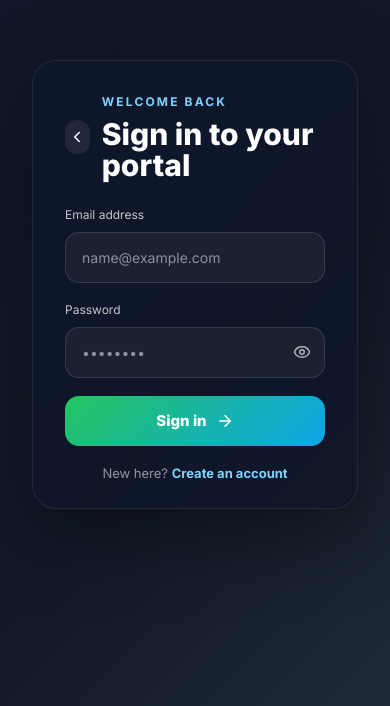
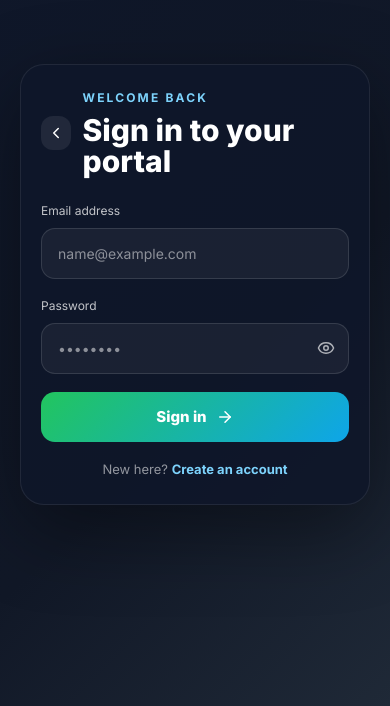
Before and after one commit to amandeeppant/travel-platform, a Next.js app: page /login in a window 390 px wide. Shown: the part 138-844 px from the top of the page. Built offline with nearby package versions, Linux system fonts and the light colour scheme.

Commit message:
Fix login/register mobile padding and correct portal sidebar toggling

```diff
--- a/src/app/login/page.tsx
+++ b/src/app/login/page.tsx
@@ -51,10 +51,10 @@ export default function LoginPage() {
   };
 
   return (
-    <div style={{ minHeight: "100vh", display: "flex", alignItems: "center", justifyContent: "center", background: "linear-gradient(135deg,#0f172a 0%,#111827 60%,#1f2937 100%)", padding: "32px" }}>
+    <div style={{ minHeight: "100vh", display: "flex", alignItems: "center", justifyContent: "center", background: "linear-gradient(135deg,#0f172a 0%,#111827 60%,#1f2937 100%)", padding: "16px 20px" }}>
       <motion.div initial={{ opacity: 0, y: 24 }} animate={{ opacity: 1, y: 0 }} transition={{ duration: 0.45 }}
-        style={{ width: "100%", maxWidth: 520, background: "rgba(15,23,42,0.9)", border: "1px solid rgba(255,255,255,0.08)", borderRadius: 24, boxShadow: "0 24px 80px rgba(0,0,0,0.4)", overflow: "hidden" }}>
-        <div style={{ padding: "32px 32px 24px" }}>
+        style={{ width: "100%", maxWidth: 520, background: "rgba(15,23,42,0.9)", border: "1px solid rgba(255,255,255,0.08)", borderRadius: 24, boxShadow: "0 24px 80px rgba(0,0,0,0.4)", overflow: "hidden", margin: "24px 0" }}>
+        <div style={{ padding: "24px 20px" }}>
           <div style={{ display: "flex", alignItems: "center", gap: 12, marginBottom: 24 }}>
             <button onClick={() => router.push("/")} style={{ width: 34, height: 34, borderRadius: 12, background: "rgba(255,255,255,0.08)", border: "none", color: "#fff", cursor: "pointer", display: "flex", alignItems: "center", justifyContent: "center" }}>
               <ChevronLeft size={18} />
--- a/src/app/register/page.tsx
+++ b/src/app/register/page.tsx
@@ -124,7 +124,7 @@ export default function RegisterPage() {
   };
 
   return (
-    <div style={{ minHeight: "100vh", background: "linear-gradient(135deg,#0f2027 0%,#203a43 50%,#2c5364 100%)", display: "flex", alignItems: "center", justifyContent: "center", padding: "24px", position: "relative", overflow: "hidden" }}>
+    <div style={{ minHeight: "100vh", background: "linear-gradient(135deg,#0f2027 0%,#203a43 50%,#2c5364 100%)", display: "flex", alignItems: "center", justifyContent: "center", padding: "64px 16px 32px", position: "relative", overflowX: "hidden" }}>
 
       {/* Background orbs */}
       {["#1677FF", "#7C3AED", "#059669"].map((c, i) => (
--- a/src/components/portal/PortalShell.tsx
+++ b/src/components/portal/PortalShell.tsx
@@ -183,7 +183,7 @@ export default function PortalShell({
         {/* Topbar */}
         <header style={{ height: 60, background: "#fff", borderBottom: "1px solid #f0f0f0", display: "flex", alignItems: "center", justifyContent: "space-between", padding: "0 24px", position: "sticky", top: 0, zIndex: 30, boxShadow: "0 1px 0 #f0f0f0" }}>
           <div style={{ display: "flex", alignItems: "center", gap: 12 }}>
-            <button onClick={() => setMobileOpen(true)} className="lg:hidden" style={{ background: "none", border: "none", cursor: "pointer", color: "#374151" }}>
+            <button onClick={() => setMobileOpen(!mobileOpen)} className="lg:hidden" style={{ background: "none", border: "none", cursor: "pointer", color: "#374151", padding: 8 }}>
               <Menu size={20} />
             </button>
             <div style={{ display: "flex", alignItems: "center", gap: 8, background: "#f9fafb", border: "1px solid #e5e7eb", borderRadius: 10, padding: "7px 14px", minWidth: 220 }}>
```
